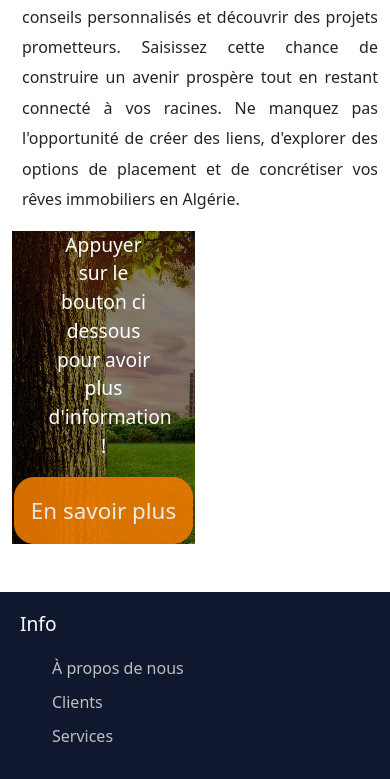
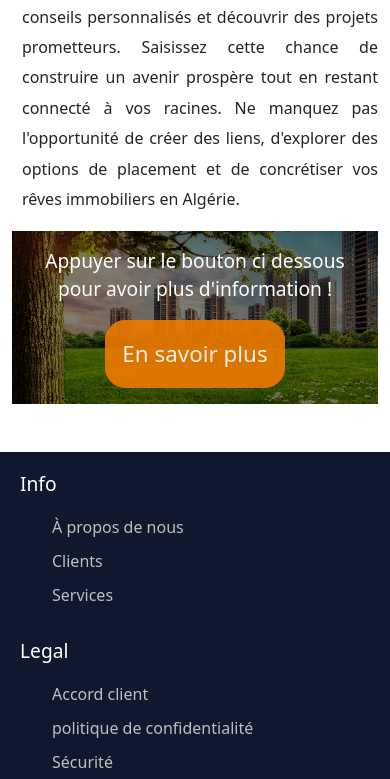
Before and after one commit to youcefpy/immobProject, a Django app: page / in a window 390 px wide. Shown: the part 3896-4675 px from the top of the page. Run offline with Django 4.2, Linux system fonts and the light colour scheme; parts of the project's set-up code (start-up, migrations or seed data) failed here and were passed over.

Commit message:
styling change

```diff
--- a/static/css/style.css
+++ b/static/css/style.css
@@ -670,6 +670,7 @@
     flex-direction: column;
 
   }
+
   .div-map-visiteur{
     width: 100% ;
     margin: 10px 0 10px 0;
@@ -691,10 +692,12 @@
     flex-direction: column-reverse;
   }
   .img-info-exposant-main {
+    width: 100% !important;
+    padding: 1rem;
     margin-right: 0;
   }
   .img-info-exposant-main p {
-    width: 100%;
+    width: 100% !important;
   }
 
 
```
